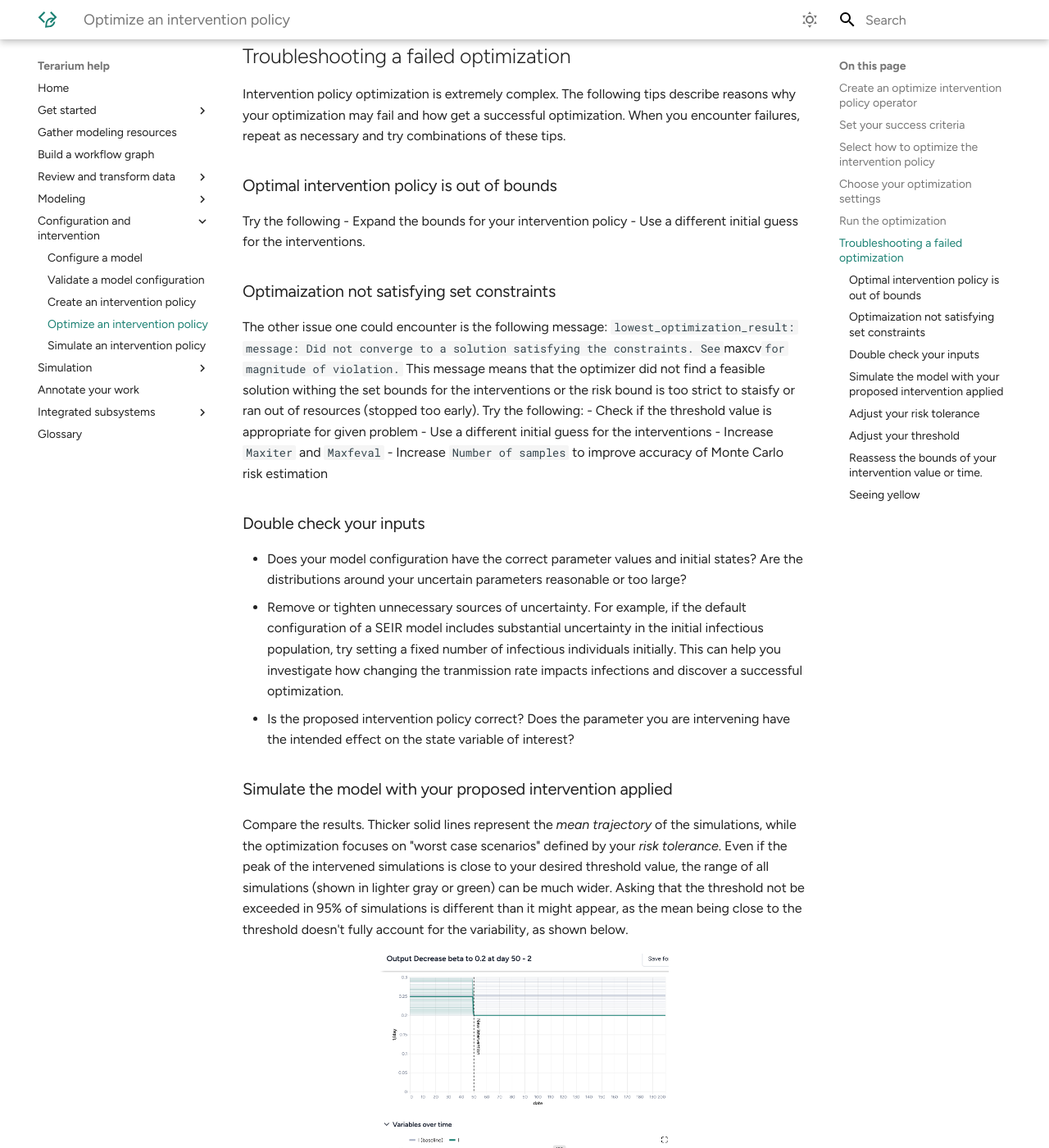
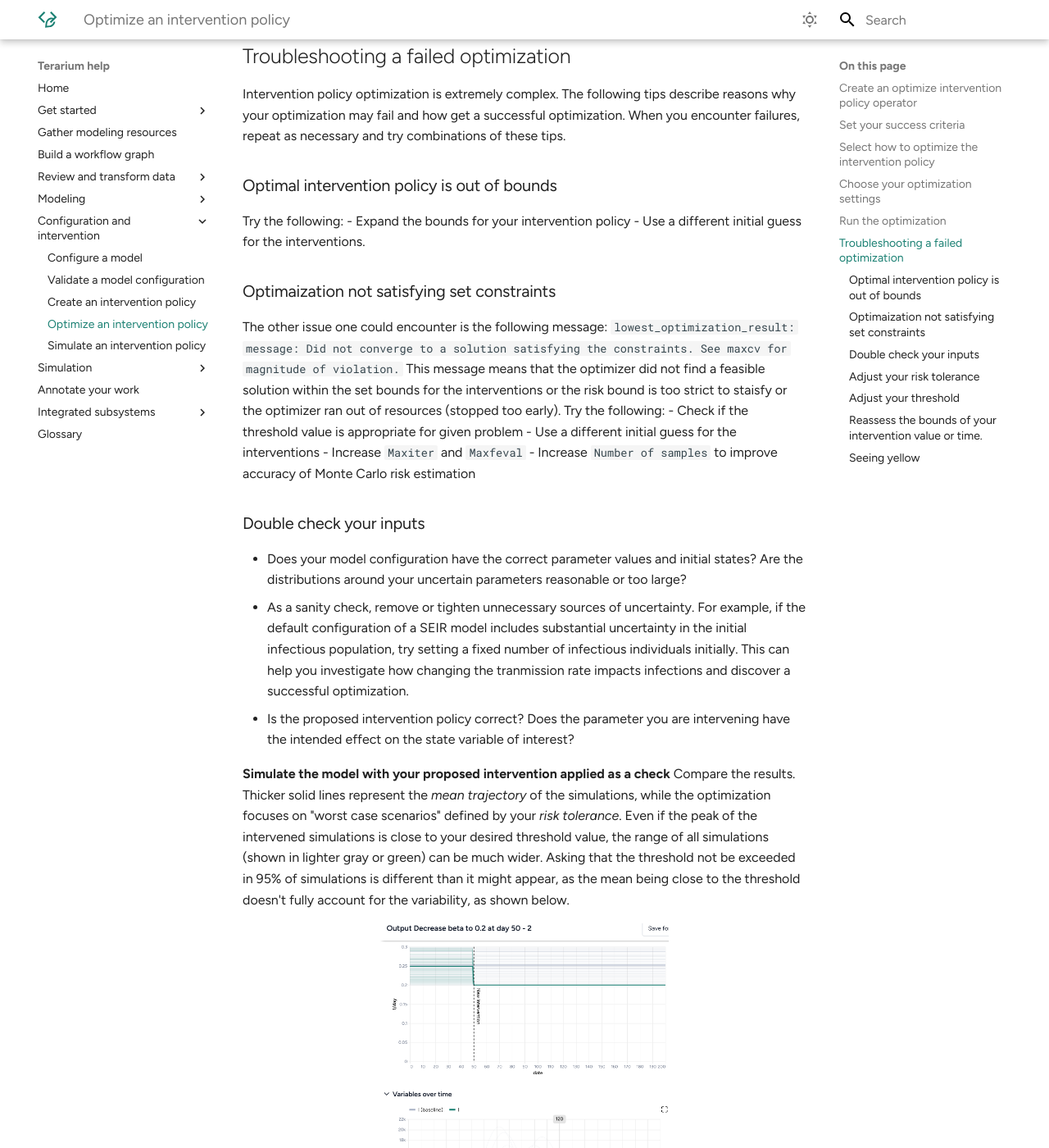
Before and after one commit to DARPA-ASKEM/terarium-docs, an MkDocs documentation site: the page built from docs/config-and-intervention/optimize-intervention-policy.md, in a window 1280 px wide and 1400 px high, scrolled down 4561 px. Shown: the whole window at 82% size. Built offline with MkDocs 1.6.1 and Material for MkDocs 9.7.7, drawn with Linux system fonts in a browser that asks for light colours; plug-ins that fetch from the network failed and are left out.

Commit message:
Update optimize-intervention-policy.md

```diff
--- a/docs/config-and-intervention/optimize-intervention-policy.md
+++ b/docs/config-and-intervention/optimize-intervention-policy.md
@@ -114,13 +114,13 @@ Intervention policy optimization is extremely complex. The following tips descri
 
 
 ### Optimal intervention policy is out of bounds
-Try the following
+Try the following:
 - Expand the bounds for your intervention policy
 - Use a different initial guess for the interventions.
 
 ### Optimaization not satisfying set constraints
 The other issue one could encounter is the following message:
-`lowest_optimization_result: message: Did not converge to a solution satisfying the constraints. See `maxcv` for magnitude of violation.` This message means that the optimizer did not find a feasible solution withing the set bounds for the interventions or the risk bound is too strict to staisfy or ran out of resources (stopped too early).
+`lowest_optimization_result: message: Did not converge to a solution satisfying the constraints. See maxcv for magnitude of violation.` This message means that the optimizer did not find a feasible solution within the set bounds for the interventions or the risk bound is too strict to staisfy or the optimizer ran out of resources (stopped too early).
 Try the following:
 - Check if the threshold value is appropriate for given problem
 - Use a different initial guess for the interventions
@@ -130,11 +130,10 @@ Try the following:
 ### Double check your inputs
 
 - Does your model configuration have the correct parameter values and initial states? Are the distributions around your uncertain parameters reasonable or too large?
-- Remove or tighten unnecessary sources of uncertainty. For example, if the default configuration of a SEIR model includes substantial uncertainty in the initial infectious population, try setting a fixed number of infectious individuals initially. This can help you investigate how changing the tranmission rate impacts infections and discover a successful optimization.
+- As a sanity check, remove or tighten unnecessary sources of uncertainty. For example, if the default configuration of a SEIR model includes substantial uncertainty in the initial infectious population, try setting a fixed number of infectious individuals initially. This can help you investigate how changing the tranmission rate impacts infections and discover a successful optimization.
 - Is the proposed intervention policy correct? Does the parameter you are intervening have the intended effect on the state variable of interest?
 
-### Simulate the model with your proposed intervention applied
-
+**Simulate the model with your proposed intervention applied as a check**
 Compare the results. Thicker solid lines represent the *mean trajectory* of the simulations, while the optimization focuses on "worst case scenarios" defined by your *risk tolerance*. Even if the peak of the intervened simulations is close to your desired threshold value, the range of all simulations (shown in lighter gray or green) can be much wider. Asking that the threshold not be exceeded in 95% of simulations is different than it might appear, as the mean being close to the threshold doesn't fully account for the variability, as shown below.
 
 ![Intervened samples](../img/config-and-intervention/optimization/intervened_samples.png)
```
